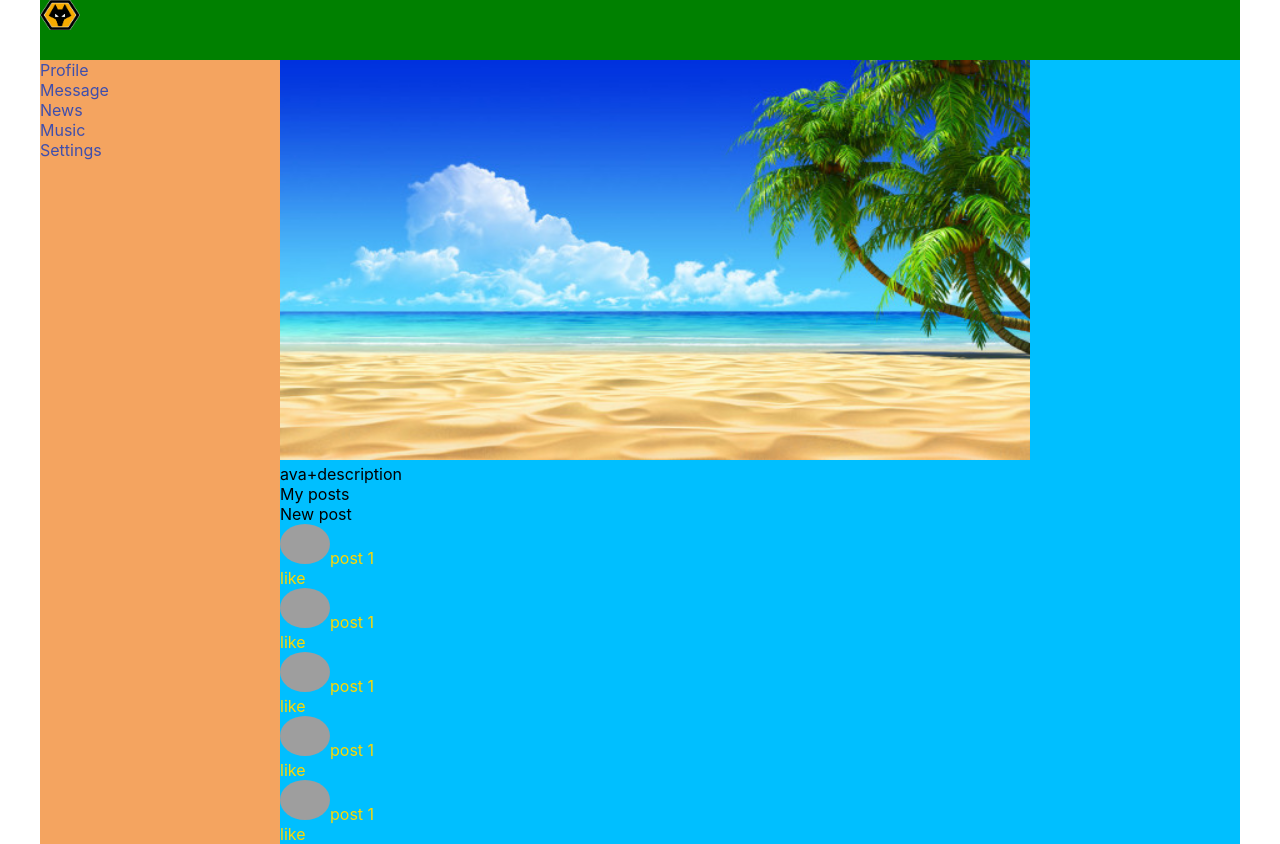
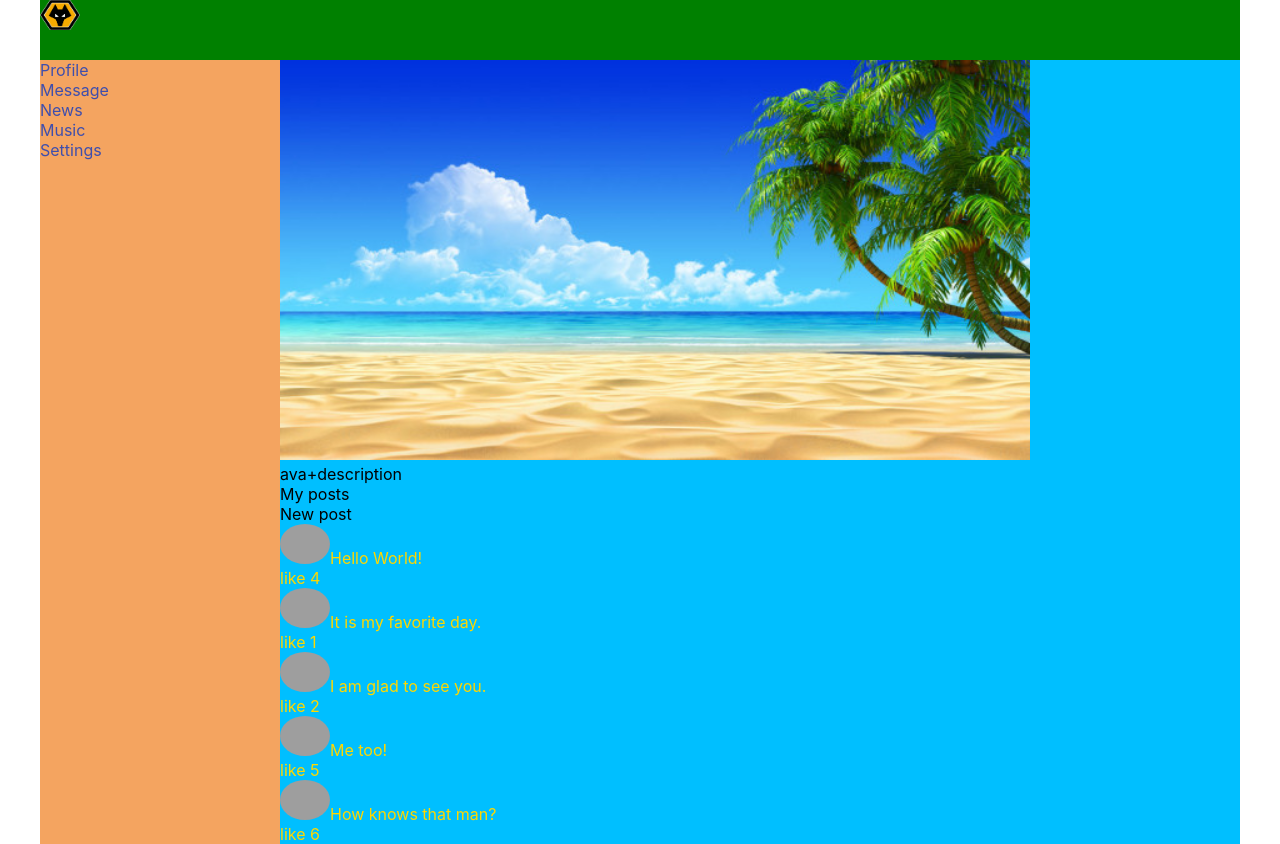
Before and after one commit to evgeny224/react-practice, a React (Create React App) app: page / in a window 1280 px wide. Built offline with nearby package versions, Linux system fonts and the light colour scheme; grey boxes are pictures that could not be loaded.

Commit message:
добавил пропсы для постов

```diff
--- a/src/Components/Profile/MyPosts/MyPosts.jsx
+++ b/src/Components/Profile/MyPosts/MyPosts.jsx
@@ -6,11 +6,11 @@ const MyPosts = () => {
         <div>
             My posts
             <div>New post</div>
-                <Post />
-                <Post />
-                <Post />
-                <Post />
-                <Post />
+                <Post message="Hello World!" likes="4"/>
+                <Post message="It is my favorite day." likes="1"/>
+                <Post message="I am glad to see you." likes="2"/>
+                <Post message="Me too!" likes="5"/>
+                <Post message="How knows that man?" likes="6"/>
             </div>
     )
 }
--- a/src/Components/Profile/MyPosts/Post/Post.jsx
+++ b/src/Components/Profile/MyPosts/Post/Post.jsx
@@ -1,13 +1,13 @@
 import React from "react";
 import style from "./Post.module.css";
 
-const Post = () => {
+const Post = (props) => {
     return (
                 <div className={style.item}>
                     <img src="http://cs622426.vk.me/v622426834/409d/baLqspYwi84.jpg" alt="avatar"/>
-                    post 1
+                    { props.message }
                     <div>
-                        <span>like</span>
+                        <span>like { props.likes }</span>
                     </div>
 
                 </div>
```
